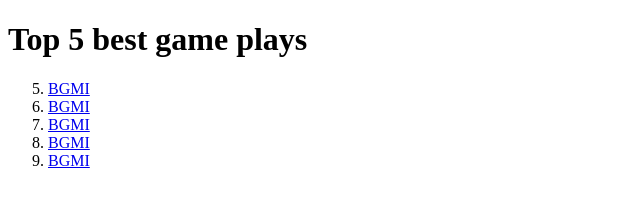
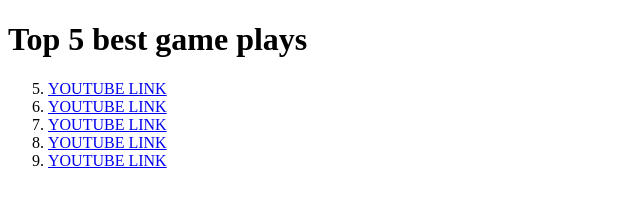
Before and after one commit to aryansking04/portfolio-home, a plain HTML site: page index.html in a window 1280 px wide. Shown: the whole page, without its empty margins (0-640 px from the left). Drawn offline with Linux system fonts and the light colour scheme.

Commit message:
Update index.html

```diff
--- a/index.html
+++ b/index.html
@@ -10,11 +10,11 @@
 <body>
     <h1>Top 5 best game plays</h1>
     <ol start="5">
-        <li> <a href="https://www.youtube.com" target="_blank">BGMI</a> </li>
-        <li> <a href="https://www.youtube.com" target="_blank">BGMI</a> </li>
-        <li> <a href="https://www.youtube.com" target="_blank">BGMI</a> </li>
-        <li> <a href="https://www.youtube.com" target="_blank">BGMI</a> </li>
-        <li> <a href="https://www.youtube.com" target="_blank">BGMI</a> </li>
+        <li> <a href="https://www.youtube.com" target="_blank">YOUTUBE LINK</a> </li>
+        <li> <a href="https://www.youtube.com" target="_blank">YOUTUBE LINK</a> </li>
+        <li> <a href="https://www.youtube.com" target="_blank">YOUTUBE LINK</a> </li>
+        <li> <a href="https://www.youtube.com" target="_blank">YOUTUBE LINK</a> </li>
+        <li> <a href="https://www.youtube.com" target="_blank">YOUTUBE LINK</a> </li>
     </ol>
 </body>
 </html>
```
